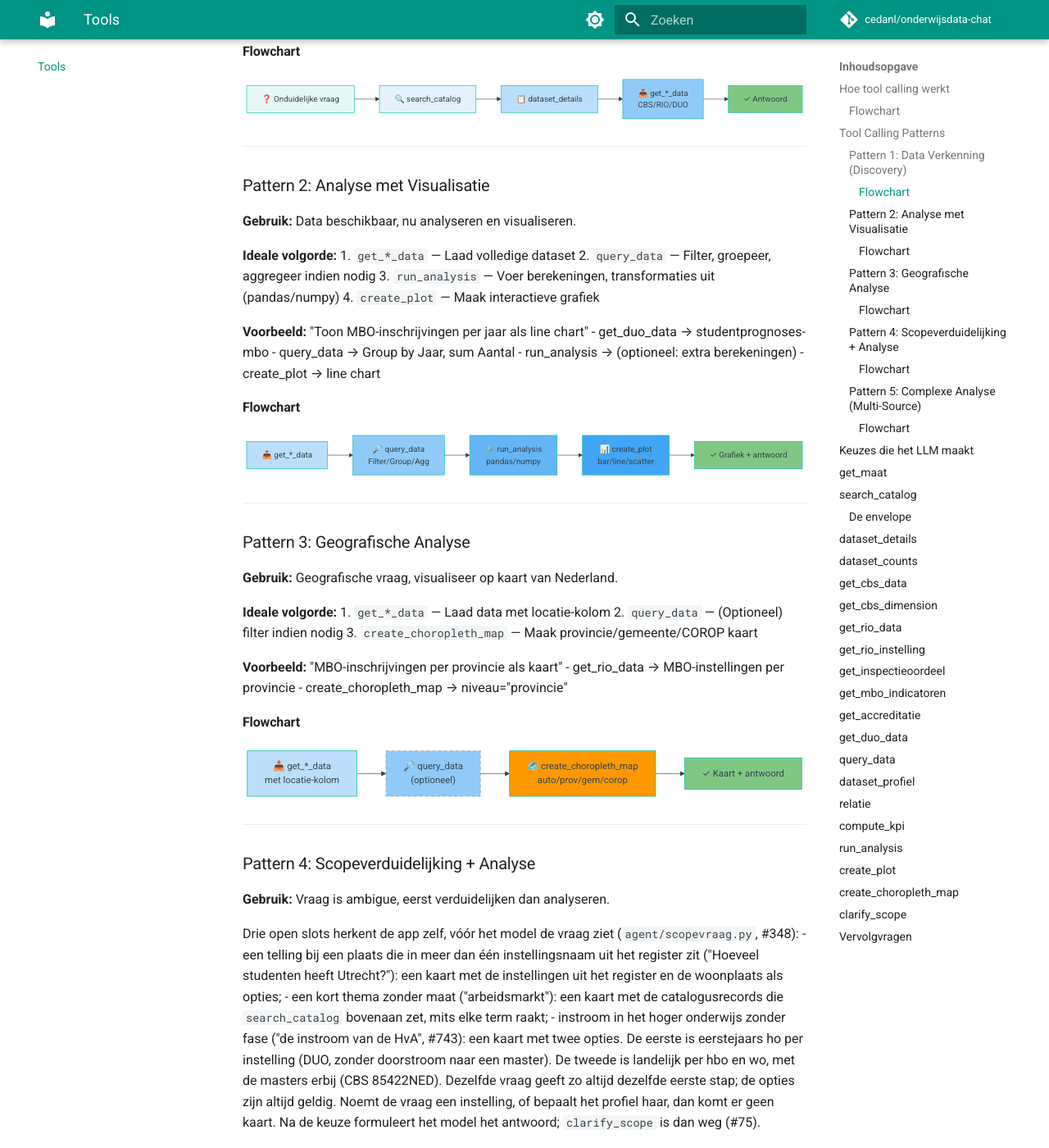
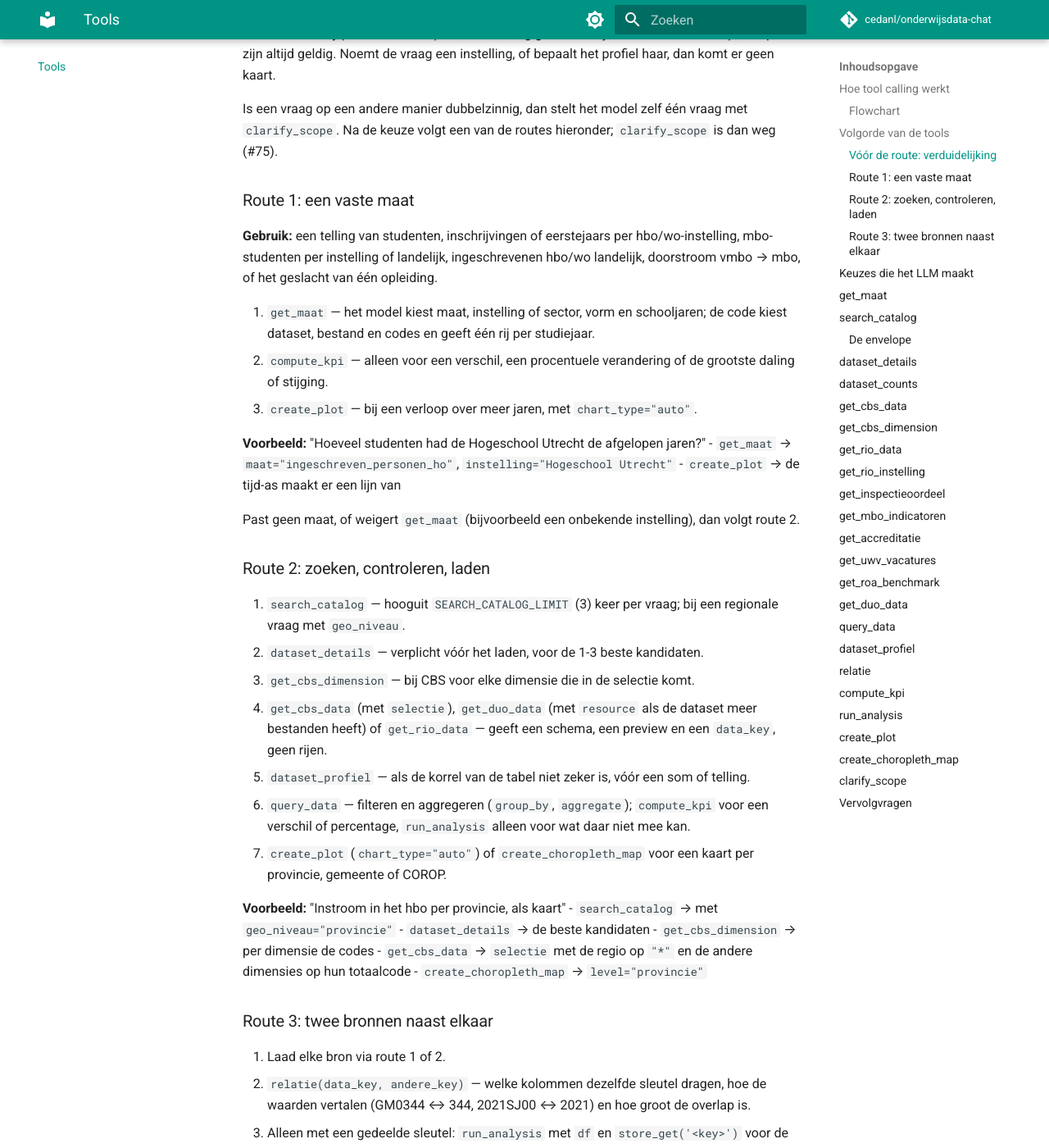
Before and after one commit to cedanl/onderwijsdata-chat, an MkDocs documentation site: the page built from docs/tools.md, in a window 1280 px wide and 1400 px high, scrolled down 2677 px. Shown: the whole window at 82% size. Built offline with MkDocs 1.6.1 and Material for MkDocs 9.7.7, drawn with Linux system fonts in a browser that asks for light colours; comment, search, counter and statistics services are not loaded; some of the changed text lies outside the part shown.

Commit message:
docs(tools): drie routes uit de prompt in plaats van vijf generieke patronen; UWV en ROA beschreven
"Tool Calling Patterns" in docs/tools.md paste niet bij de tools en de prompt:

- pattern 3 haalde inschrijvingen per provincie uit RIO, een register dat
  instellingen telt;
- pattern 5 tekende een "duo-axis chart", maar tools/plot.py kent geen
  tweede y-as, en koppelde bronnen zonder relatie, wat prompts/system.md
  verplicht stelt;
- get_maat, stap 0 van de prompt, kwam in geen patroon voor.

De sectie "Volgorde van de tools" volgt nu de werkwijze uit
prompts/system.md: de verduidelijking vooraf (de tekst over
agent/scopevraag.py blijft), route 1 met get_maat, route 2 zoeken →
details → dimensies → laden → query_data → grafiek of kaart, en route 3
met relatie vóór een koppeling. Elke tool en optie in de voorbeelden staat
in tools/schemas.py (level="provincie", geo_niveau, selectie).

get_uwv_vacatures en get_roa_benchmark kregen een eigen sectie, uit hun
schema en tools/arbeidsmarkt.py; nu heeft elke tool uit TOOL_SCHEMAS een
sectie. mkdocs build --strict blijft zonder waarschuwingen.

Closes #858

Co-Authored-By: Claude Opus 5.5 <noreply@anthropic.com>

````diff
--- a/docs/tools.md
+++ b/docs/tools.md
@@ -51,107 +51,12 @@ flowchart TD
 
 ---
 
-## Tool Calling Patterns
+## Volgorde van de tools
 
-Aanbevolen tool-sequenties (chains) voor verschillende soorten vragen. Het LLM kiest idealiter deze volgorde:
+De volgorde staat in de systeemprompt (`prompts/system.md`, "Werkwijze — volg dit altijd"). Daaruit volgen drie
+routes; het model slaat een stap over die niet nodig is.
 
-### Pattern 1: Data Verkenning (Discovery)
-
-**Gebruik:** Onbekende vraag, weten niet welke data beschikbaar is.
-
-**Ideale volgorde:**
-1. `search_catalog` — Zoek relevante datasets
-2. `dataset_details` — Inspecteer beschikbare kolommen en filters
-3. `get_*_data` — Haal de geselecteerde data op
-
-**Voorbeeld:** "Hoeveel MBO-instellingen zijn er in Utrecht?"
-- search_catalog → "MBO instellingen" → RIO-dataset gevonden
-- dataset_details → RIO-dataset → type, organisatorischeEenheidcode, etc.
-- get_rio_data → Filter op plaats='Utrecht' en soort=MBO
-
-#### Flowchart
-
-```mermaid
-flowchart LR
-    Q["❓ Onduidelijke vraag"] --> SC["🔍 search_catalog"]
-    SC --> DD["📋 dataset_details"]
-    DD --> GET["📥 get_*_data<br/>CBS/RIO/DUO"]
-    GET --> ANSWER["✓ Antwoord"]
-
-    style SC fill:#e3f2fd
-    style DD fill:#bbdefb
-    style GET fill:#90caf9
-    style ANSWER fill:#81c784
-```
-
----
-
-### Pattern 2: Analyse met Visualisatie
-
-**Gebruik:** Data beschikbaar, nu analyseren en visualiseren.
-
-**Ideale volgorde:**
-1. `get_*_data` — Laad volledige dataset
-2. `query_data` — Filter, groepeer, aggregeer indien nodig
-3. `run_analysis` — Voer berekeningen, transformaties uit (pandas/numpy)
-4. `create_plot` — Maak interactieve grafiek
-
-**Voorbeeld:** "Toon MBO-inschrijvingen per jaar als line chart"
-- get_duo_data → studentprognoses-mbo
-- query_data → Group by Jaar, sum Aantal
-- run_analysis → (optioneel: extra berekeningen)
-- create_plot → line chart
-
-#### Flowchart
-
-```mermaid
-flowchart LR
-    DATA["📥 get_*_data"] --> FILTER["🔎 query_data<br/>Filter/Group/Agg"]
-    FILTER --> ANALYSIS["⚙️ run_analysis<br/>pandas/numpy"]
-    ANALYSIS --> PLOT["📊 create_plot<br/>bar/line/scatter"]
-    PLOT --> ANSWER["✓ Grafiek + antwoord"]
-
-    style DATA fill:#bbdefb
-    style FILTER fill:#90caf9
-    style ANALYSIS fill:#64b5f6
-    style PLOT fill:#42a5f5
-    style ANSWER fill:#81c784
-```
-
----
-
-### Pattern 3: Geografische Analyse
-
-**Gebruik:** Geografische vraag, visualiseer op kaart van Nederland.
-
-**Ideale volgorde:**
-1. `get_*_data` — Laad data met locatie-kolom
-2. `query_data` — (Optioneel) filter indien nodig
-3. `create_choropleth_map` — Maak provincie/gemeente/COROP kaart
-
-**Voorbeeld:** "MBO-inschrijvingen per provincie als kaart"
-- get_rio_data → MBO-instellingen per provincie
-- create_choropleth_map → niveau="provincie"
-
-#### Flowchart
-
-```mermaid
-flowchart LR
-    DATA["📥 get_*_data<br/>met locatie-kolom"] --> FILTER["🔎 query_data<br/>(optioneel)"]
-    FILTER --> MAP["🗺️ create_choropleth_map<br/>auto/prov/gem/corop"]
-    MAP --> ANSWER["✓ Kaart + antwoord"]
-
-    style DATA fill:#bbdefb
-    style FILTER fill:#90caf9,stroke:#999,stroke-dasharray: 5 5
-    style MAP fill:#ff9800
-    style ANSWER fill:#81c784
-```
-
----
-
-### Pattern 4: Scopeverduidelijking + Analyse
-
-**Gebruik:** Vraag is ambigue, eerst verduidelijken dan analyseren.
+### Vóór de route: verduidelijking
 
 Drie open slots herkent de app zelf, vóór het model de vraag ziet (`agent/scopevraag.py`, #348):
 - een telling bij een plaats die in meer dan één instellingsnaam uit het register zit ("Hoeveel studenten heeft
@@ -161,90 +66,57 @@ Drie open slots herkent de app zelf, vóór het model de vraag ziet (`agent/scop
 - instroom in het hoger onderwijs zonder fase ("de instroom van de HvA", #743): een kaart met twee opties. De eerste is
   eerstejaars ho per instelling (DUO, zonder doorstroom naar een master). De tweede is landelijk per hbo en wo, met de
   masters erbij (CBS 85422NED). Dezelfde vraag geeft zo altijd dezelfde eerste stap; de opties zijn
-altijd geldig. Noemt de vraag een instelling, of bepaalt het profiel haar, dan komt er geen kaart. Na de
-keuze formuleert het model het antwoord; `clarify_scope` is dan weg (#75).
+  altijd geldig. Noemt de vraag een instelling, of bepaalt het profiel haar, dan komt er geen kaart.
 
-**Ideale volgorde:**
-1. `clarify_scope` — Toon keuzes aan gebruiker
-2. (Wacht op keuze) — Gebruiker selecteert optie
-3. (LLM formuleert nieuwe vraag met context)
-4. `get_*_data` → `query_data` → `create_plot` — Analyseer met gekozen scope
+Is een vraag op een andere manier dubbelzinnig, dan stelt het model zelf één vraag met `clarify_scope`. Na de keuze
+volgt een van de routes hieronder; `clarify_scope` is dan weg (#75).
 
-**Voorbeeld:** "Hoeveel studenten in MBO?"
-- clarify_scope → "Bedoel je ingeschrevenen, afgestudeerden, of dropout?"
-- Gebruiker kiest "ingeschrevenen"
-- get_duo_data → query_data → create_plot
+### Route 1: een vaste maat
 
-#### Flowchart
+**Gebruik:** een telling van studenten, inschrijvingen of eerstejaars per hbo/wo-instelling, mbo-studenten per
+instelling of landelijk, ingeschrevenen hbo/wo landelijk, doorstroom vmbo → mbo, of het geslacht van één opleiding.
 
-```mermaid
-flowchart LR
-    Q["❓ Ambigue vraag"] --> CLARIFY["❔ clarify_scope"]
-    CLARIFY --> CHOOSE["👤 Gebruiker kiest"]
-    CHOOSE --> REFORMULATE["🤖 LLM formuleert<br/>nieuwe vraag"]
-    REFORMULATE --> GET["📥 get_*_data"]
-    GET --> QUERY["🔎 query_data"]
-    QUERY --> VIZ["📊 create_plot"]
-    VIZ --> ANSWER["✓ Antwoord"]
+1. `get_maat` — het model kiest maat, instelling of sector, vorm en schooljaren; de code kiest dataset, bestand en
+   codes en geeft één rij per studiejaar.
+2. `compute_kpi` — alleen voor een verschil, een procentuele verandering of de grootste daling of stijging.
+3. `create_plot` — bij een verloop over meer jaren, met `chart_type="auto"`.
 
-    style CLARIFY fill:#fff9c4
-    style CHOOSE fill:#ffeb3b
-    style REFORMULATE fill:#fdd835
-    style GET fill:#bbdefb
-    style QUERY fill:#90caf9
-    style VIZ fill:#42a5f5
-    style ANSWER fill:#81c784
-```
+**Voorbeeld:** "Hoeveel studenten had de Hogeschool Utrecht de afgelopen jaren?"
+- `get_maat` → `maat="ingeschreven_personen_ho"`, `instelling="Hogeschool Utrecht"`
+- `create_plot` → de tijd-as maakt er een lijn van
 
----
+Past geen maat, of weigert `get_maat` (bijvoorbeeld een onbekende instelling), dan volgt route 2.
 
-### Pattern 5: Complexe Analyse (Multi-Source)
+### Route 2: zoeken, controleren, laden
 
-**Gebruik:** Combineer data uit meerdere bronnen, voer geavanceerde analyses uit.
+1. `search_catalog` — hooguit `SEARCH_CATALOG_LIMIT` (3) keer per vraag; bij een regionale vraag met `geo_niveau`.
+2. `dataset_details` — verplicht vóór het laden, voor de 1-3 beste kandidaten.
+3. `get_cbs_dimension` — bij CBS voor elke dimensie die in de selectie komt.
+4. `get_cbs_data` (met `selectie`), `get_duo_data` (met `resource` als de dataset meer bestanden heeft) of
+   `get_rio_data` — geeft een schema, een preview en een `data_key`, geen rijen.
+5. `dataset_profiel` — als de korrel van de tabel niet zeker is, vóór een som of telling.
+6. `query_data` — filteren en aggregeren (`group_by`, `aggregate`); `compute_kpi` voor een verschil of percentage,
+   `run_analysis` alleen voor wat daar niet mee kan.
+7. `create_plot` (`chart_type="auto"`) of `create_choropleth_map` voor een kaart per provincie, gemeente of COROP.
 
-**Ideale volgorde:**
-1. `search_catalog` — Vind relevante datasets
-2. `get_cbs_data` + `get_duo_data` + `get_rio_data` — Laad meerdere datasets (parallel)
-3. `query_data` — Filter en selecteer kolommen per dataset
-4. `run_analysis` — Voer pandas join/merge uit op meerdere datasets
-5. `create_plot` — Visualiseer gekombineerde analyse
+**Voorbeeld:** "Instroom in het hbo per provincie, als kaart"
+- `search_catalog` → met `geo_niveau="provincie"`
+- `dataset_details` → de beste kandidaten
+- `get_cbs_dimension` → per dimensie de codes
+- `get_cbs_data` → `selectie` met de regio op `"*"` en de andere dimensies op hun totaalcode
+- `create_choropleth_map` → `level="provincie"`
 
-**Voorbeeld:** "Vergelijk MBO-inschrijvingen (DUO) met bevolking (CBS) per regio"
-- search_catalog → Vind beide datasets
-- get_duo_data + get_cbs_data (parallel)
-- run_analysis → Merge op regio
-- create_plot → Duo-axis chart
+### Route 3: twee bronnen naast elkaar
 
-#### Flowchart
+1. Laad elke bron via route 1 of 2.
+2. `relatie(data_key, andere_key)` — welke kolommen dezelfde sleutel dragen, hoe de waarden vertalen
+   (GM0344 ↔ 344, 2021SJ00 ↔ 2021) en hoe groot de overlap is.
+3. Alleen met een gedeelde sleutel: `run_analysis` met `df` en `store_get('<key>')` voor de koppeling. Zonder gedeelde
+   sleutel koppelt het model niet en antwoordt het per bron apart.
+4. `create_plot` op de `data_key` van het resultaat; één y-as, `color_by` voor groepen.
 
-```mermaid
-flowchart LR
-    SEARCH["🔍 search_catalog"] --> GET1["📥 get_duo_data"]
-    SEARCH --> GET2["📥 get_cbs_data"]
-    SEARCH --> GET3["📥 get_rio_data (optioneel)"]
-
-    GET1 --> Q1["🔎 query_data"]
-    GET2 --> Q2["🔎 query_data"]
-    GET3 --> Q3["🔎 query_data"]
-
-    Q1 --> MERGE["⚙️ run_analysis<br/>merge/join"]
-    Q2 --> MERGE
-    Q3 --> MERGE
-
-    MERGE --> PLOT["📊 create_plot"]
-    PLOT --> ANSWER["✓ Multi-source antwoord"]
-
-    style SEARCH fill:#e3f2fd
-    style GET1 fill:#90caf9
-    style GET2 fill:#90caf9
-    style GET3 fill:#90caf9
-    style Q1 fill:#64b5f6
-    style Q2 fill:#64b5f6
-    style Q3 fill:#64b5f6
-    style MERGE fill:#42a5f5
-    style PLOT fill:#2196f3
-    style ANSWER fill:#81c784
-```
+Arbeidsmarkt-context (`get_uwv_vacatures`, `get_roa_benchmark`) komt als tekst bij een onderwijsantwoord, niet als
+eigen grafiek, en gaat nooit over één instelling.
 
 ---
 
@@ -561,6 +433,50 @@ De accreditatiedatums van één hbo- of wo-opleiding bij één instelling, uit D
 
 ---
 
+## get_uwv_vacatures
+
+Vacatures van UWV (Open Match) per provincie of gemeente en beroepencluster, als arbeidsmarkt-context bij een
+onderwijsvraag (#441, `tools/arbeidsmarkt.py`). Een momentopname: de peildatum komt uit de data, niet uit tekst. Geen
+reeks, niet per instelling en zonder opleidingsniveau: UWV legt dat bij vacatures niet vast (#449).
+
+| Parameter | Type | Beschrijving |
+|-----------|------|-------------|
+| `provincie` | string | Provincienaam, bijv. `"Utrecht"` |
+| `gemeente` | string | Optioneel: een gemeente in die provincie, bijv. `"Amersfoort"` |
+| `sector` | string | Optioneel: een onderwijssector uit `SECTOR_CLUSTER_MAP` (`data/arbeidsmarkt.py`); de beroepenclusters van die sector tellen mee |
+
+- **Resultaat:** `peildatum`, `totaal_vacatures` en de 15 grootste beroepenclusters (`clusters_getoond` zegt het als
+  er meer zijn).
+- **Met `sector`** staan drie lagen apart (#460): `uwv_broncijfer` (de ongewogen aantallen van UWV),
+  `lokale_classificatie` (welke clusters bij de sector horen: een indeling van deze app, gemaakt met een taalmodel) en
+  `gewogen_aandeel` (het sectorgetal; een cluster dat de sector met andere deelt, telt naar rato mee).
+- **`data_key`:** de tabel met alle beroepenclusters (`BEROEPENCLUSTER`, `VACATURES`), voor `query_data` en
+  `create_plot` (#577).
+- Een onbekende provincie, gemeente of sector geeft een melding met de keuzes die wel bestaan.
+
+---
+
+## get_roa_benchmark
+
+Cijfers van ROA (AIS 2030) als arbeidsmarkt-context (#441, `tools/arbeidsmarkt.py`): de schoolverlatersinformatie (SIS
+2024: werkloosheid, vast dienstverband, werk buiten de vakrichting; alleen landelijk) en de prognose tot 2030
+(landelijk, of per arbeidsmarktregio of provincie). Per opleidingsniveau (mbo 2-4, bachelor, master) of voor één
+opleidingssector; niet per instelling.
+
+| Parameter | Type | Beschrijving |
+|-----------|------|-------------|
+| `sector` | string | Optioneel: een ROA-opleidingssector, bijv. `"Mbo4 - techniek en ict"`; zonder sector alle mbo/hbo/wo-niveaus |
+| `regio` | string | Optioneel: een arbeidsmarktregio (bijv. `"Midden-Utrecht"`) of provincie; zonder regio landelijk |
+
+- **Resultaat:** `versie`, `regio`, `schoolverlaters_sis_2024` en `prognose_tot_2030`.
+- **Met een regio** ook `regiotype` en per onderdeel `herkomst`. Heeft ROA voor die regio geen cijfers voor een
+  onderdeel (de schoolverlaters zijn er alleen landelijk), dan staan daar de landelijke cijfers en zegt `terugval` dat.
+- **`data_key`:** de tabel met elk cijfer als rij (`ONDERDEEL`, `REGIO`, `OPLEIDING`, `INDICATOR`, `PERCENTAGE`,
+  `AANTAL`, `TYPERING`), voor `query_data` en `create_plot` (#577).
+- Een onbekende sector of regio geeft een melding met de keuzes die wel bestaan.
+
+---
+
 ## get_duo_data
 
 Laadt een DUO open dataset. Retourneert kolomschema, voorbeeldwaarden en een `data_key` voor vervolgquery's.
````
